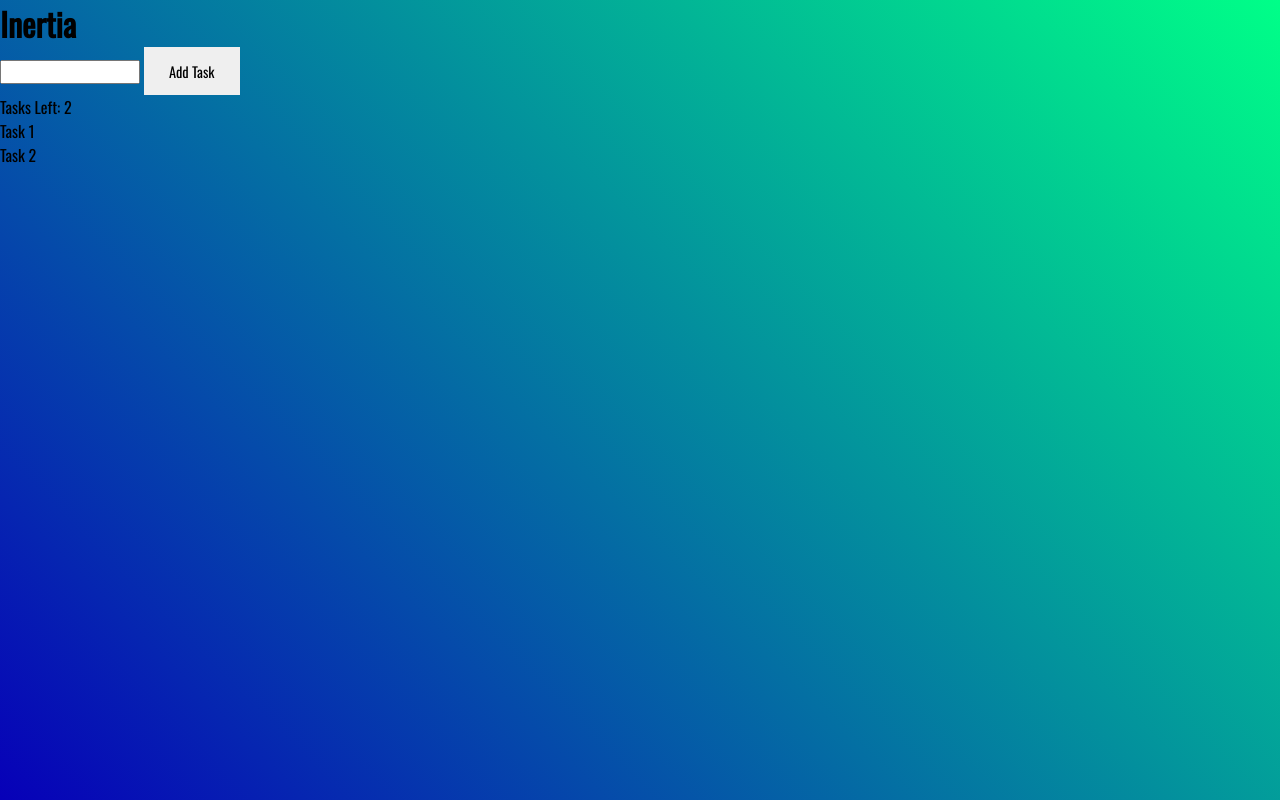
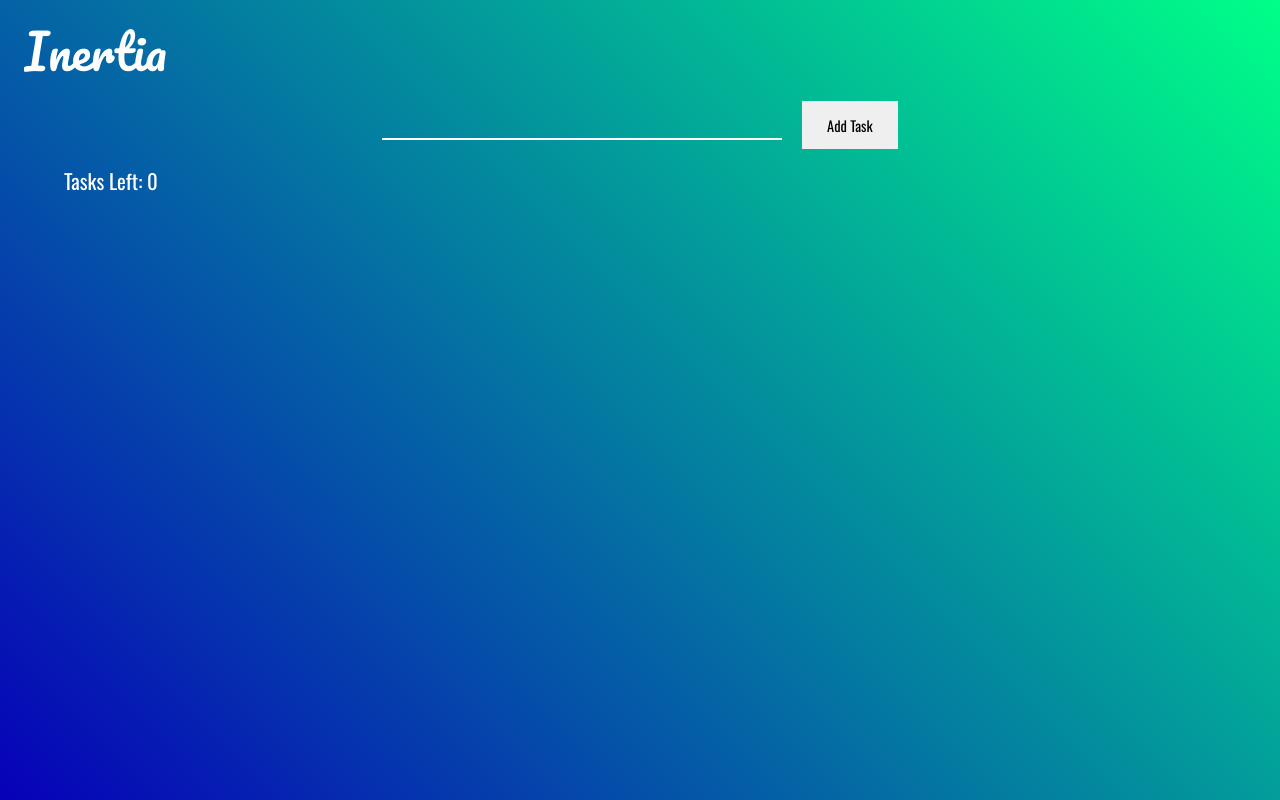
Before and after one commit to TariniPriya/TariniPriya.github.io, a plain HTML site: page index.html in a window 1280 px wide. Drawn offline with nearby package versions, Linux system fonts and the light colour scheme.

Commit message:
final completed version

```diff
--- a/index.html
+++ b/index.html
@@ -19,8 +19,6 @@
     <div class="full-list">
         <p class="task-summary">Tasks Left: <span id="count">0</span></p>
         <ul id="list">
-            <li>Task 1</li>
-            <li>Task 2</li>
         </ul>
     </div>
     <script src="index.js"></script>
--- a/index.js
+++ b/index.js
@@ -12,6 +12,10 @@ const addTask = () => {
         document.getElementById("list").appendChild(li)
         document.getElementById("task").value = "";
         updateCount();
+        li.addEventListener("click", ()=>{
+            li.parentNode.removeChild(li);
+            updateCount();
+        })
     }
 }
 
--- a/style.css
+++ b/style.css
@@ -16,8 +16,56 @@ button{
     border-radius 0.5rem;
     border-style: none;
     font-size: 0.9rem;
+}
 
+li{
+    background-color: white;
+    color: black;
+    margin: 0.5rem;
+    padding: 1rem 0.7rem;
+    border-radius: 0.25rem;
+    font-size: 1.5rem;
+}
 
+.title {
+    margin: 0.5rem 1.5rem;
+    color: white;
+    font-family: "Pacifico", cursive;
+    font-size: 3rem;
+    font-weight: 200;
+}
 
+#task {
+    background: transparent;
+    border: none;
+    border-bottom: 2px solid white;
+    text-align: center;
+    margin-right: 1rem;
+    color: white;
+    width: 25rem;
+    font-size: 1.2rem;
+}
+
+.task-summary{
+    color: white;
+    text-align: left;
+    margin-left: 4rem;
+    font-size: 1.3rem;
+}
+
+.todo{
+    margin: auto;
+    margin-bottom: 1rem;
+    width: 35rem;
+    height: 3rem;
+    text-align:center;
+    justify-content: center;
+    align-items: center;
+}
+
+#list{
+    width: 40rem;
+    margin: auto;
+}
 
 }
```
